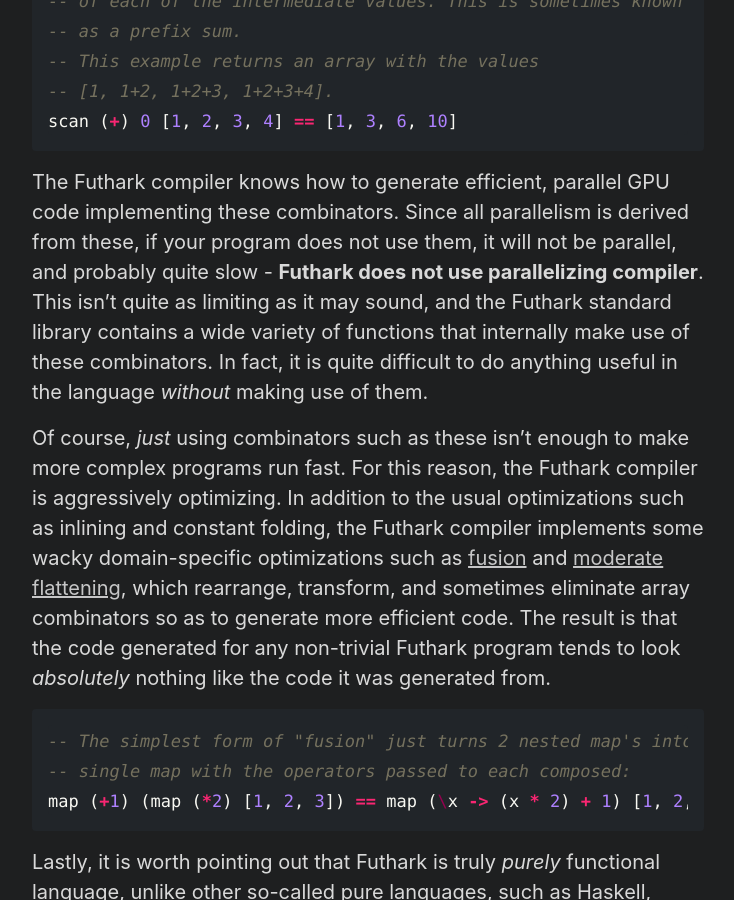
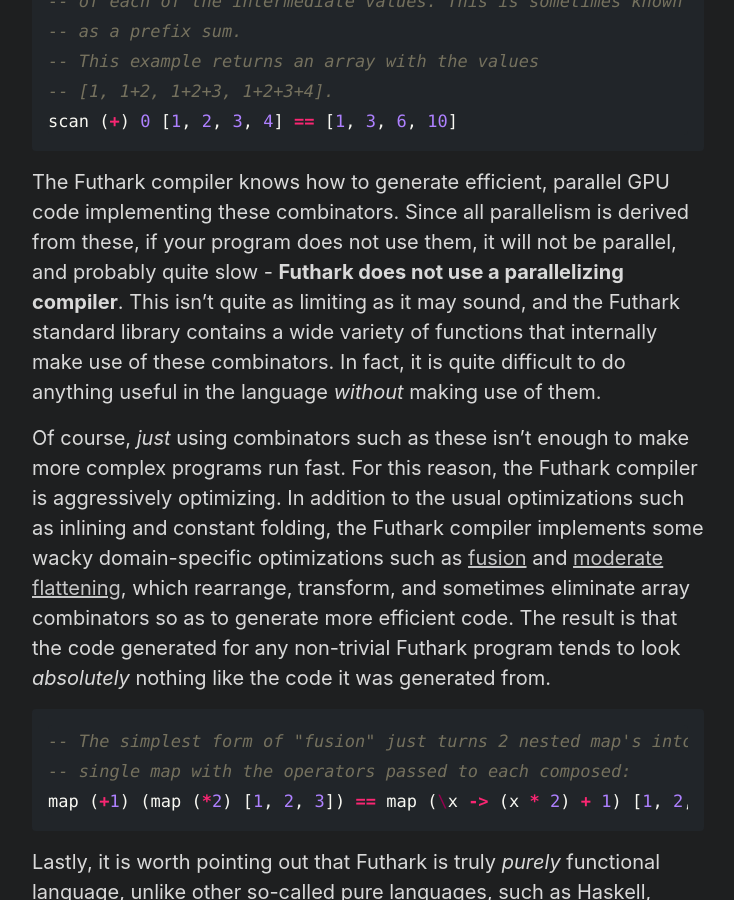
Before and after one commit to pema99/pema99.github.io, a Jekyll site: the page built from _posts/2022-07-29-interestinglangs.md, in a window 1280 px wide and 900 px high, scrolled down 2827 px. Shown: the whole window, without its empty margins (272-1006 px from the left). Built offline with Jekyll 4.4.1, drawn with Linux system fonts in a browser that asks for light colours.

````diff
--- a/_posts/2022-07-29-interestinglangs.md
+++ b/_posts/2022-07-29-interestinglangs.md
@@ -64,7 +64,7 @@ reduce (+) 0 [1, 2, 3, 4] == 10
 scan (+) 0 [1, 2, 3, 4] == [1, 3, 6, 10]
 ```
 
-The Futhark compiler knows how to generate efficient, parallel GPU code implementing these combinators. Since all parallelism is derived from these, if your program does not use them, it will not be parallel, and probably quite slow - **Futhark does not use parallelizing compiler**. This isn't quite as limiting as it may sound, and the Futhark standard library contains a wide variety of functions that internally make use of these combinators. In fact, it is quite difficult to do anything useful in the language _without_ making use of them.
+The Futhark compiler knows how to generate efficient, parallel GPU code implementing these combinators. Since all parallelism is derived from these, if your program does not use them, it will not be parallel, and probably quite slow - **Futhark does not use a parallelizing compiler**. This isn't quite as limiting as it may sound, and the Futhark standard library contains a wide variety of functions that internally make use of these combinators. In fact, it is quite difficult to do anything useful in the language _without_ making use of them.
 
 Of course, _just_ using combinators such as these isn't enough to make more complex programs run fast. For this reason, the Futhark compiler is aggressively optimizing. In addition to the usual optimizations such as inlining and constant folding, the Futhark compiler implements some wacky domain-specific optimizations such as [fusion](https://futhark-book.readthedocs.io/en/latest/fusion.html) and [moderate flattening](https://futhark-book.readthedocs.io/en/latest/regular-flattening.html), which rearrange, transform, and sometimes eliminate array combinators so as to generate more efficient code. The result is that the code generated for any non-trivial Futhark program tends to look _absolutely_ nothing like the code it was generated from.
 
````
